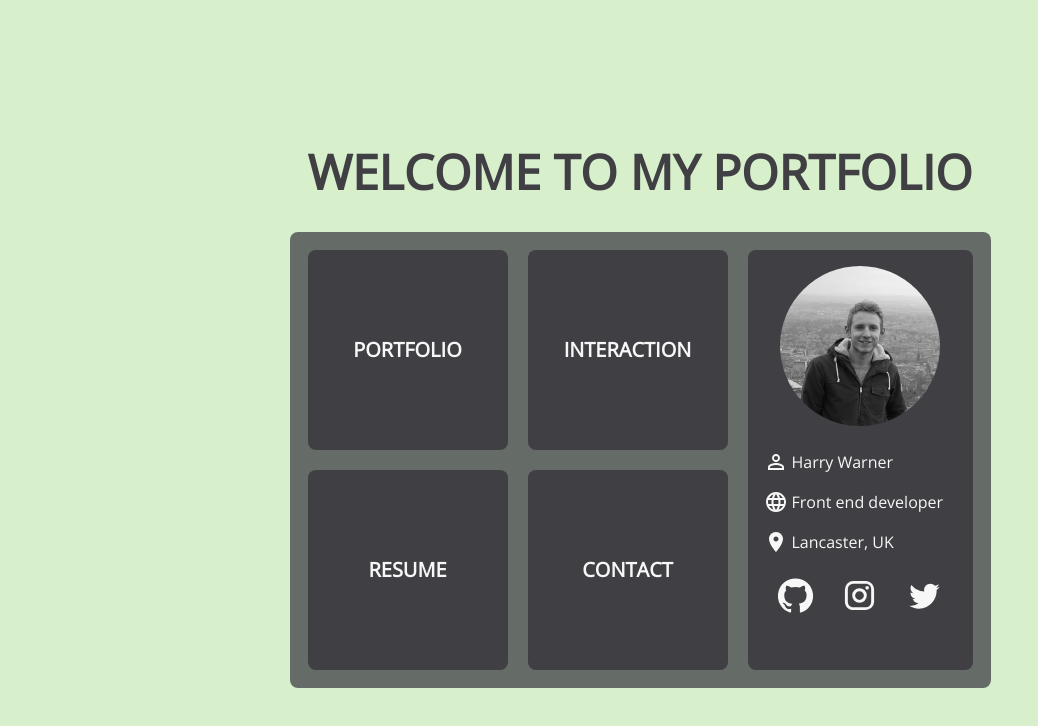
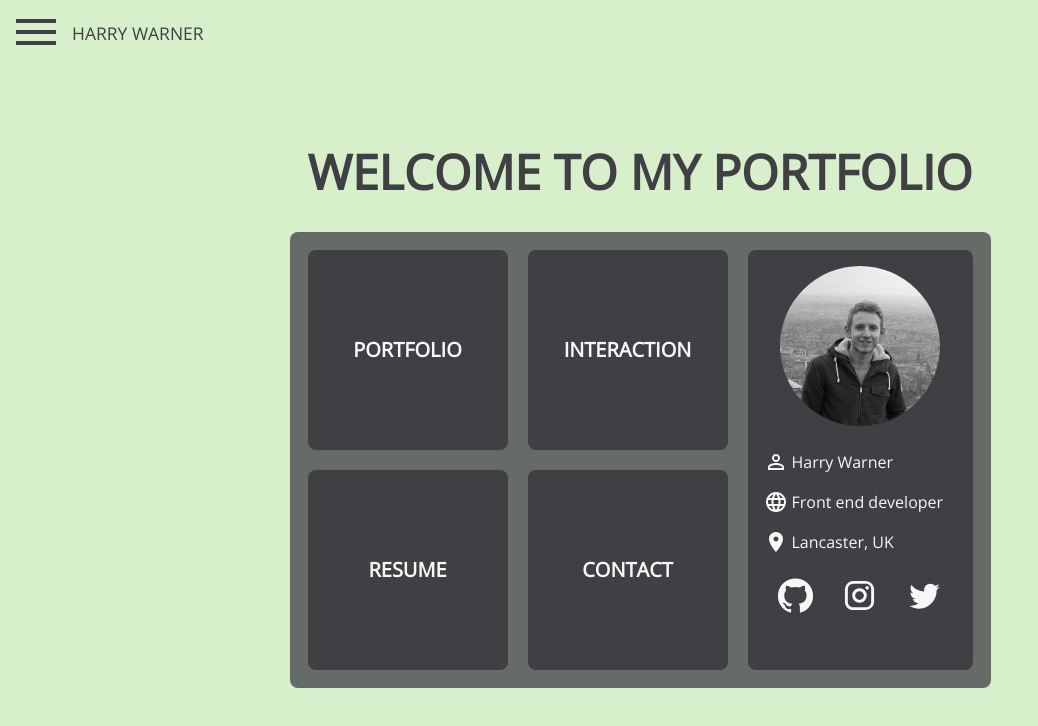
Before and after one commit to Harry-Warner/Portfolio, a Next.js app: page / in a window 1280 px wide. Shown: the top 726 px of the page, without its empty margins (0-1038 px from the left). Built offline with nearby package versions, Linux system fonts and the light colour scheme.

Commit message:
added a toggle menu fixes #2

```diff
--- /dev/null
+++ b/components/nav.js
@@ -0,0 +1,15 @@
+import React, { useState } from "react";
+import ToggleIcon from "./toggleicon";
+import ToggleMenu from "./togglemenu";
+
+const Nav = () => {
+  const [open, setOpen] = useState(false);
+  return (
+    <>
+      <ToggleIcon open={open} setOpen={setOpen} />
+      <ToggleMenu open={open} setOpen={setOpen} />
+    </>
+  );
+};
+
+export default Nav;
--- /dev/null
+++ b/components/toggleicon.js
@@ -0,0 +1,81 @@
+import React from "react";
+import styled from "styled-components";
+import { bool, func } from "prop-types";
+
+const ToggleIcon = ({ open, setOpen }) => {
+  return (
+    <>
+      <StyledIcon open={open} onClick={() => setOpen(!open)}>
+        <div />
+        <div />
+        <div />
+      </StyledIcon>
+      <StyledName open={open}>Harry Warner</StyledName>
+    </>
+  );
+};
+
+ToggleIcon.propTypes = {
+  open: bool.isRequired,
+  setOpen: func.isRequired,
+};
+
+const StyledName = styled.h1`
+  position: absolute;
+  z-index: 50;
+  transition: left 0.3s ease-in-out;
+  left: ${({ open }) => (open ? "3.5rem" : "4.5rem")};
+  top: 20px;
+  font-size: 17.5px;
+  text-transform: uppercase;
+  color: ${({ open }) => (open ? "rgba(247, 247, 247, .75)" : "#3f3f44")};
+`;
+
+const StyledIcon = styled.div`
+  position: absolute;
+  top: 0.25rem;
+  left: 0.5rem;
+  display: flex;
+  flex-direction: column;
+  justify-content: space-around;
+  transition: width 0.3s linear;
+  width: 2.5rem;
+  height: 2rem;
+  background: transparent;
+  cursor: pointer;
+  z-index: 20;
+
+  &:focus {
+    outline: none;
+  }
+
+  div {
+    width: ${({ open }) => (open ? "2rem" : "2.5rem")};
+    height: 0.25rem;
+    background: ${({ open }) => (open ? "#f7f7f7" : "#3f3f44")};
+    transition: all 0.3s linear;
+    position: relative;
+    transform-origin: 1px;
+
+    :first-child {
+      transform: ${({ open }) => (open ? "rotate(45deg)" : "rotate(0)")};
+    }
+
+    :nth-child(2) {
+      opacity: ${({ open }) => (open ? "0" : "1")};
+      transform: ${({ open }) =>
+        open ? "translateX(-20px)" : "translateX(0)"};
+    }
+
+    :nth-child(3) {
+      transform: ${({ open }) => (open ? "rotate(-45deg)" : "rotate(0)")};
+    }
+  }
+
+  @media (min-width: 768px) {
+    top: 1rem;
+    left: 1rem;
+  }
+`;
+
+export default ToggleIcon;
--- /dev/null
+++ b/components/togglemenu.js
@@ -0,0 +1,42 @@
+import React from "react";
+import styled from "styled-components";
+import { bool } from "prop-types";
+
+const ToggleMenu = ({ open }) => {
+  return (
+    <StyledMenu open={open} className="absolute top-0 left-0 bg-dark h-screen">
+      <div className="flex flex-col relative ml-2 mr-8 my-16">
+        <h1>Home</h1>
+        <h1>Portfolio</h1>
+        <h1>Interaction</h1>
+        <h1>Resume</h1>
+        <h1>Contact</h1>
+      </div>
+    </StyledMenu>
+  );
+};
+
+ToggleMenu.propTypes = {
+  open: bool.isRequired,
+};
+
+const StyledMenu = styled.div`
+width: fit-content;
+transition: all 0.3s ease-in-out;
+left: ${({ open }) => (open ? "0" : "-218px")};
+font-size: 25px;
+
+  h1 {
+    padding: 10px 10px 10px 7.5px;
+    color: #f7f7f7;
+    text-transform: uppercase;
+    cursor: pointer;
+    border-radius: 5px;
+
+    &:hover {
+        color: #3f3f44;
+        background: #fdcb9e;
+    }
+`;
+
+export default ToggleMenu;
--- a/pages/_app.js
+++ b/pages/_app.js
@@ -3,6 +3,7 @@ import App from "next/app";
 import Head from "next/head";
 import "../styled/tailwind.css";
 import GlobalStyle from "../styled/global";
+import Nav from "../components/nav";
 
 class MyApp extends App {
   render() {
@@ -17,6 +18,7 @@ class MyApp extends App {
           <title>Harry Warner</title>
         </Head>
         <GlobalStyle />
+        <Nav />
         <Component {...pageProps} />
       </>
     );
```
